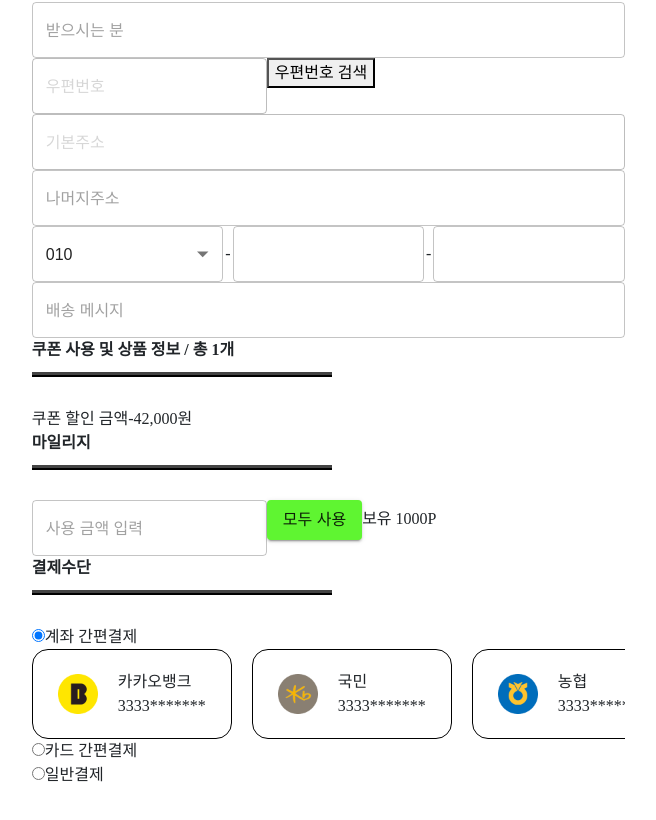
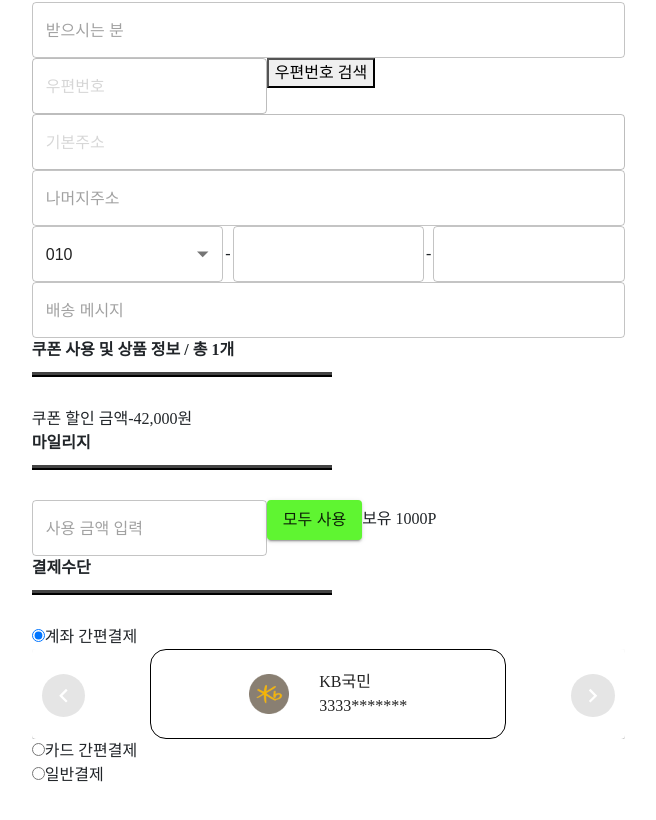
Before and after one commit to ZayaDB/ezkorea, a React (Create React App) app: page /order in a window 1280 px wide. Shown: the part 498-1318 px from the top of the page, without its empty margins (175-831 px from the left). Built offline with nearby package versions, Linux system fonts and the light colour scheme; a web font is replaced by a local one.

Commit message:
feat : carousel paymentmethod

```diff
--- a/package.json
+++ b/package.json
@@ -5,8 +5,8 @@
   "dependencies": {
     "@emotion/react": "^11.11.4",
     "@emotion/styled": "^11.11.5",
-    "@mui/icons-material": "^5.15.16",
-    "@mui/material": "^5.15.16",
+    "@mui/icons-material": "^5.15.17",
+    "@mui/material": "^5.15.17",
     "@mui/styled-engine-sc": "^6.0.0-alpha.18",
     "@mui/types": "^7.2.14",
     "@redux-devtools/extension": "^3.3.0",
@@ -25,6 +25,7 @@
     "react-daum-postcode": "^3.1.3",
     "react-dom": "^18.3.1",
     "react-hook-form": "^7.51.4",
+    "react-material-ui-carousel": "^3.4.2",
     "react-redux": "^9.1.2",
     "react-router-dom": "^6.23.0",
     "react-scripts": "5.0.1",
--- a/src/components/order/PaymentMethod.tsx
+++ b/src/components/order/PaymentMethod.tsx
@@ -1,4 +1,6 @@
 import React, { SyntheticEvent, useState } from 'react';
+import Carousel from 'react-material-ui-carousel';
+
 import Head from './Head';
 
 /* 이미지 */
@@ -10,7 +12,7 @@ import kakao_card_src from '../../assets/images/card_kakao.png';
 import kb_card_src from '../../assets/images/card_kb.png';
 import ss_card_src from '../../assets/images/card_samsung.png';
 import sh_card_src from '../../assets/images/card_sh.png';
-import { Box, Card, Tab, Tabs, Typography } from '@mui/material';
+import { Box, Card, Paper, Tab, Tabs, Typography } from '@mui/material';
 
 /* 결제수단 */
 export default function PaymentMethod() {
@@ -31,7 +33,7 @@ export default function PaymentMethod() {
             }}
           />
           계좌 간편결제
-          {selected == 0 ? <AccountContent /> : ''}
+          {selected == 0 ? <AccountCarousel method='account' /> : ''}
         </label>
         <label>
           <input
@@ -43,7 +45,7 @@ export default function PaymentMethod() {
             }}
           />
           카드 간편결제
-          {selected == 1 ? <CardContent /> : ''}
+          {selected == 1 ? <AccountCarousel method='card' /> : ''}
         </label>
         <label>
           <input
@@ -63,38 +65,135 @@ export default function PaymentMethod() {
 }
 
 /* 계좌 결제 */
-function AccountContent() {
+// function AccountContent() {
+//   return (
+// <div className='account-contianer'>
+//   <div className='account-content-container'>
+//     <img src={kakao_src} alt='bank img' className='bank_img' />
+//     <div>
+//       <div>카카오뱅크</div>
+//       <div>3333*******</div>
+//     </div>
+//   </div>
+//       <div className='account-content-container'>
+//         <img src={kb_src} alt='bank img' className='bank_img' />
+//         <div>
+//           <div>국민</div>
+//           <div>3333*******</div>
+//         </div>
+//       </div>
+//       <div className='account-content-container'>
+//         <img src={nh_src} alt='bank img' className='bank_img' />
+//         <div>
+//           <div>농협</div>
+//           <div>3333*******</div>
+//         </div>
+//       </div>
+//       <div className='account-content-container'>
+//         <img src={sh_src} alt='bank img' className='bank_img' />
+//         <div>
+//           <div>신한</div>
+//           <div>3333*******</div>
+//         </div>
+//       </div>
+//     </div>
+//   );
+// }
+
+function AccountCarousel({ method }: { method: string }) {
+  let selectedItems: Array<{
+    name: string;
+    description?: string;
+    src: string;
+  }> = [];
+
+  let imgClassName = '';
+
+  if (method === 'account') {
+    selectedItems = [
+      {
+        name: 'KB국민',
+        description: 'Probably the most random thing you have ever seen!',
+        src: kb_src,
+      },
+      {
+        name: '카카오뱅크',
+        description: 'Hello World!',
+        src: kakao_src,
+      },
+      {
+        name: 'NH농협',
+        description: 'Hello World!',
+        src: nh_src,
+      },
+      {
+        name: '신한',
+        description: 'Hello World!',
+        src: sh_src,
+      },
+    ];
+    imgClassName = 'bank_img';
+  } else if (method === 'card') {
+    selectedItems = [
+      {
+        name: 'KB국민 트래블러스 체크카드(토심이)',
+        src: kb_card_src,
+      },
+      {
+        name: '카카오 체크카드',
+        src: kakao_card_src,
+      },
+      {
+        name: '삼성 taptap',
+        src: ss_card_src,
+      },
+      {
+        name: '신한카드 Deep Dream',
+        src: sh_card_src,
+      },
+    ];
+    imgClassName = 'card_img';
+  }
+
   return (
-    <div className='account-contianer'>
-      <div className='account-content-container'>
-        <img src={kakao_src} alt='bank img' className='bank_img' />
-        <div>
-          <div>카카오뱅크</div>
-          <div>3333*******</div>
+    <Carousel
+      autoPlay={false}
+      indicators={false}
+      navButtonsAlwaysVisible={true}
+      animation='slide'
+      fullHeightHover={true}
+      navButtonsProps={{
+        style: {
+          backgroundColor: '#E5E5E5',
+        },
+      }}
+      navButtonsWrapperProps={{
+        style: {
+          bottom: '0',
+          top: 'unset',
+        },
+      }}
+    >
+      {selectedItems.map((item, i) => (
+        <Item key={i} item={item} imgClass={imgClassName} />
+      ))}
+    </Carousel>
+  );
+}
+
+function Item(props: any) {
+  return (
+    <Paper>
+      <div id='flex'>
+        <div className='account-content-container'>
+          <img src={props.item.src} alt='bank img' className={props.imgClass} />
+          <div>
+            <div>{props.item.name}</div>
+            <div>3333*******</div>
+          </div>
         </div>
       </div>
-      <div className='account-content-container'>
-        <img src={kb_src} alt='bank img' className='bank_img' />
-        <div>
-          <div>국민</div>
-          <div>3333*******</div>
-        </div>
-      </div>
-      <div className='account-content-container'>
-        <img src={nh_src} alt='bank img' className='bank_img' />
-        <div>
-          <div>농협</div>
-          <div>3333*******</div>
-        </div>
-      </div>
-      <div className='account-content-container'>
-        <img src={sh_src} alt='bank img' className='bank_img' />
-        <div>
-          <div>신한</div>
-          <div>3333*******</div>
-        </div>
-      </div>
-    </div>
+    </Paper>
   );
 }
 
--- a/src/styles/order/orderPage.scss
+++ b/src/styles/order/orderPage.scss
@@ -64,21 +64,24 @@
     white-space: nowrap;
   }
 
+  #flex {
+    display: flex;
+    justify-content: center;
+  }
   .account-content-container {
-    width: 100%;
+    width: 60%;
     display: flex;
+    justify-content: center;
     align-items: center;
     border: solid black 1px;
     border-radius: 1rem;
-    padding: 20px 25px;
+    padding: 20px 20px;
     // padding-right: 40px;
-
-    margin-right: 20px;
 
     .bank_img {
       width: 40px;
       height: 40px;
-      margin-right: 20px;
+      margin-right: 30px;
     }
 
     .card_img {
```
Also changed, not shown: 1 other file (tests, documents, lock files or other folders).
